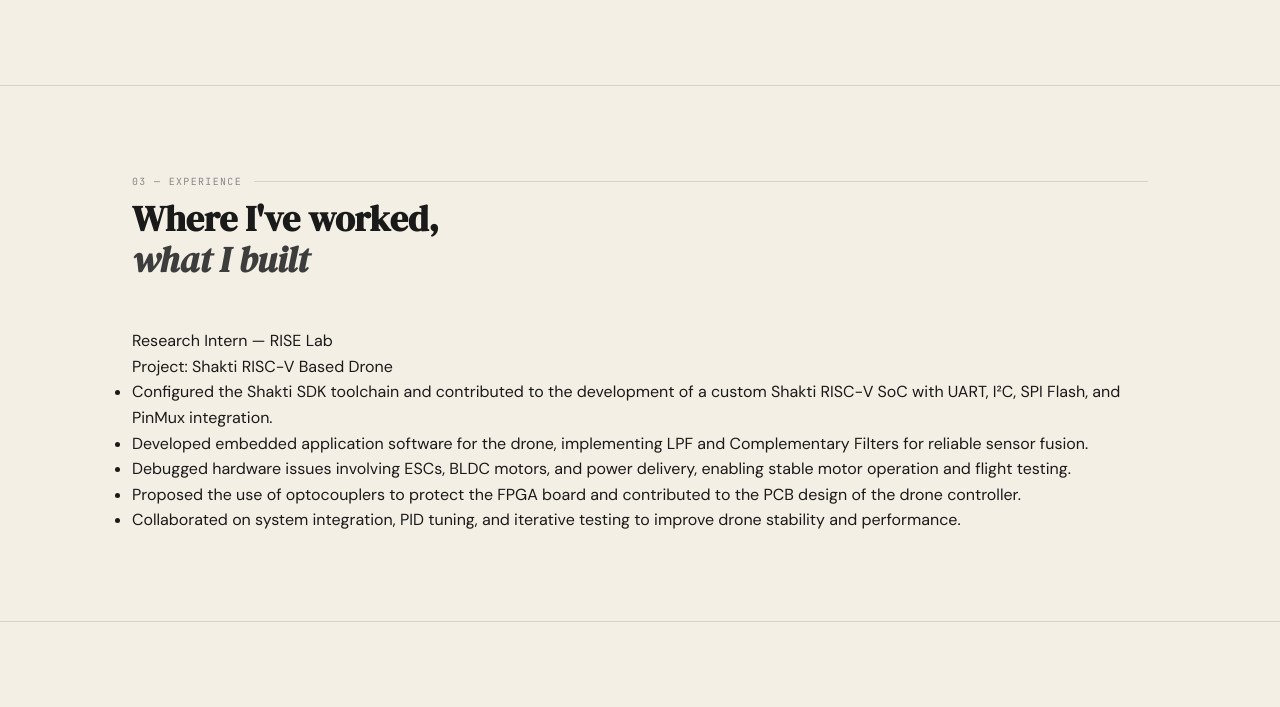
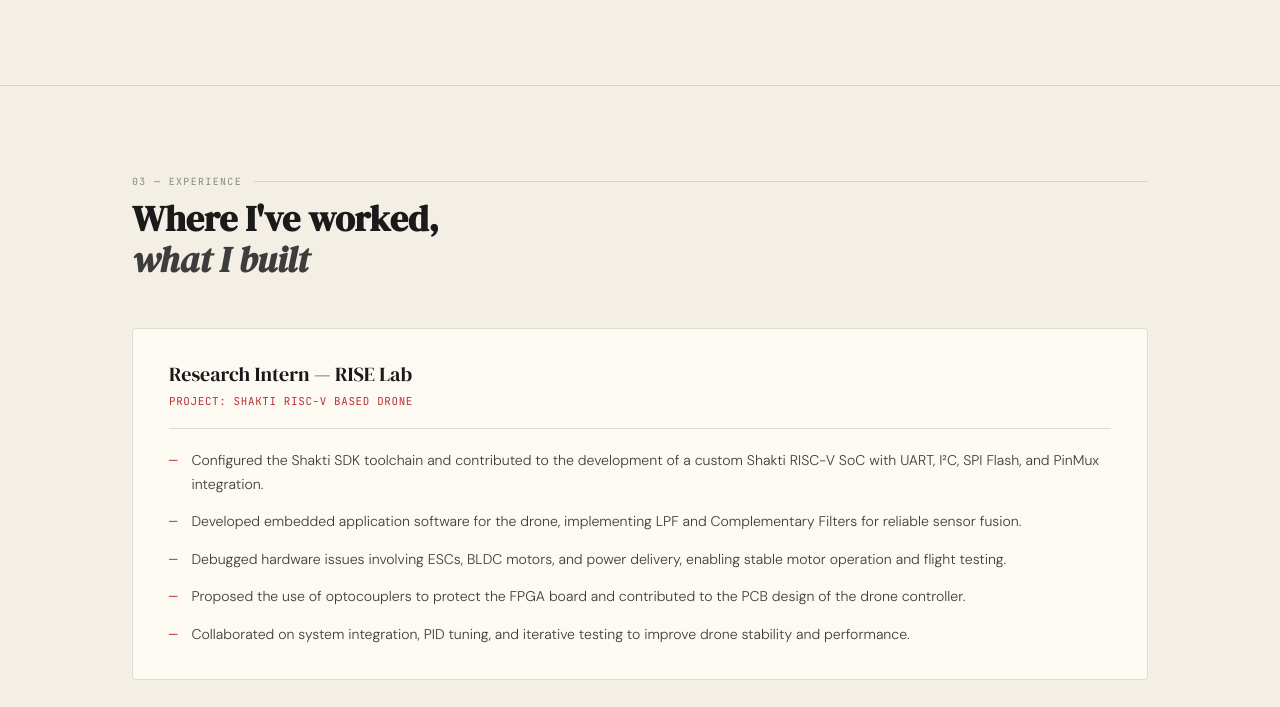
Before and after one commit to aswin0904/my_portfolio, a plain HTML site: page index.html in a window 1280 px wide. Shown: the part 3529-4236 px from the top of the page. Drawn offline with Linux system fonts and the light colour scheme.

Commit message:
Update style.css

```diff
--- a/style.css
+++ b/style.css
@@ -930,6 +930,80 @@
 /* ============================================================
    EDUCATION
    ============================================================ */
+/* ============================================================
+   EXPERIENCE
+   ============================================================ */
+.exp-g {
+    display: flex;
+    flex-direction: column;
+    gap: 1.25rem;
+}
+
+.exp-card {
+    background: var(--white);
+    border: 1px solid var(--border);
+    border-radius: 4px;
+    padding: 2rem 2.25rem;
+    transition: transform .25s var(--ease), box-shadow .25s var(--ease), border-color .25s;
+}
+
+.exp-card:hover {
+    transform: translateY(-3px);
+    box-shadow: 0 10px 32px rgba(0, 0, 0, 0.07);
+    border-color: rgba(26, 26, 26, 0.22);
+}
+
+.exp-top {
+    display: flex;
+    justify-content: space-between;
+    align-items: flex-start;
+    flex-wrap: wrap;
+    gap: .75rem;
+    margin-bottom: 1.25rem;
+    padding-bottom: 1.1rem;
+    border-bottom: 1px solid var(--border);
+}
+
+.exp-role {
+    font-family: var(--serif);
+    font-size: 1.25rem;
+    color: var(--ink);
+    margin-bottom: .35rem;
+    line-height: 1.3;
+}
+
+.exp-proj {
+    font-family: var(--mono);
+    font-size: .68rem;
+    color: var(--rust);
+    letter-spacing: .06em;
+    text-transform: uppercase;
+}
+
+.exp-list {
+    list-style: none;
+    display: flex;
+    flex-direction: column;
+    gap: .85rem;
+}
+
+.exp-list li {
+    position: relative;
+    padding-left: 1.4rem;
+    font-size: .88rem;
+    color: var(--ink2);
+    font-weight: 300;
+    line-height: 1.7;
+}
+
+.exp-list li::before {
+    content: '—';
+    position: absolute;
+    left: 0;
+    color: var(--rust);
+    font-family: var(--mono);
+}
+
 .edu-g {
     display: grid;
     grid-template-columns: 1fr 1fr;
@@ -1335,6 +1409,10 @@
         grid-column: 1;
     }
 
+    .exp-card {
+        padding: 1.6rem 1.5rem;
+    }
+
     .edu-g {
         grid-template-columns: 1fr;
     }
```
